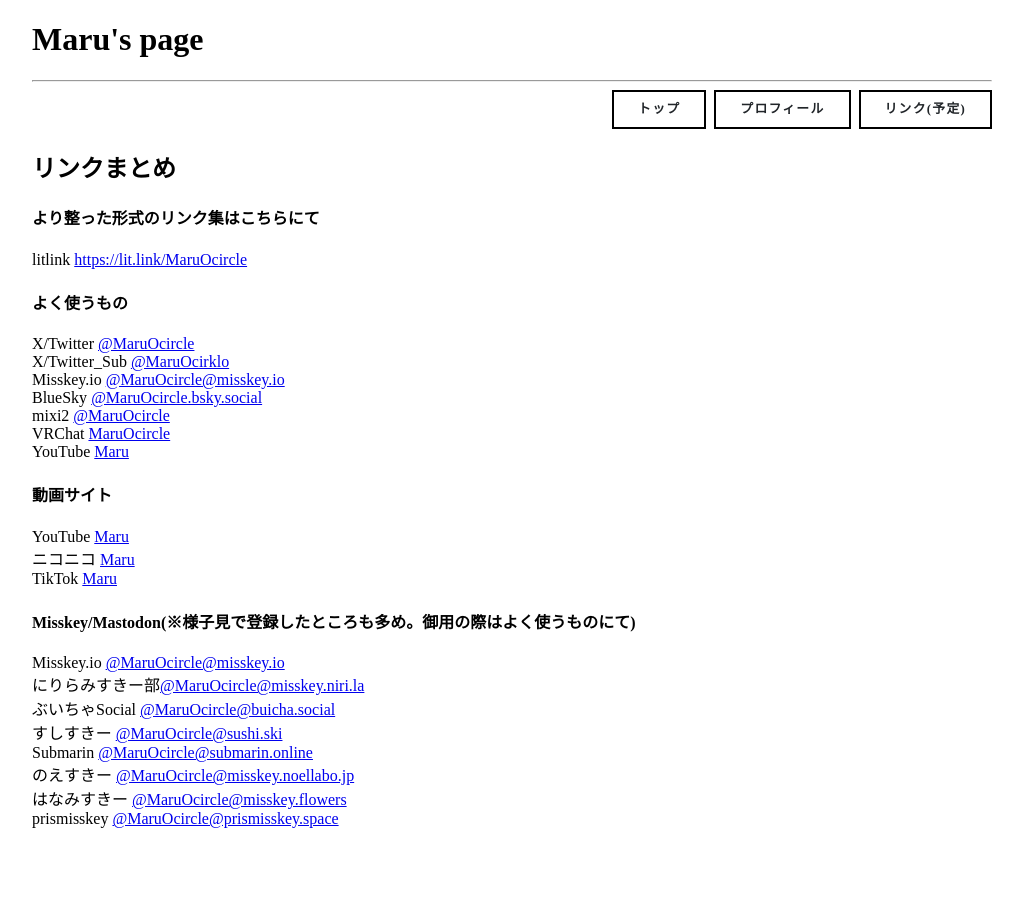
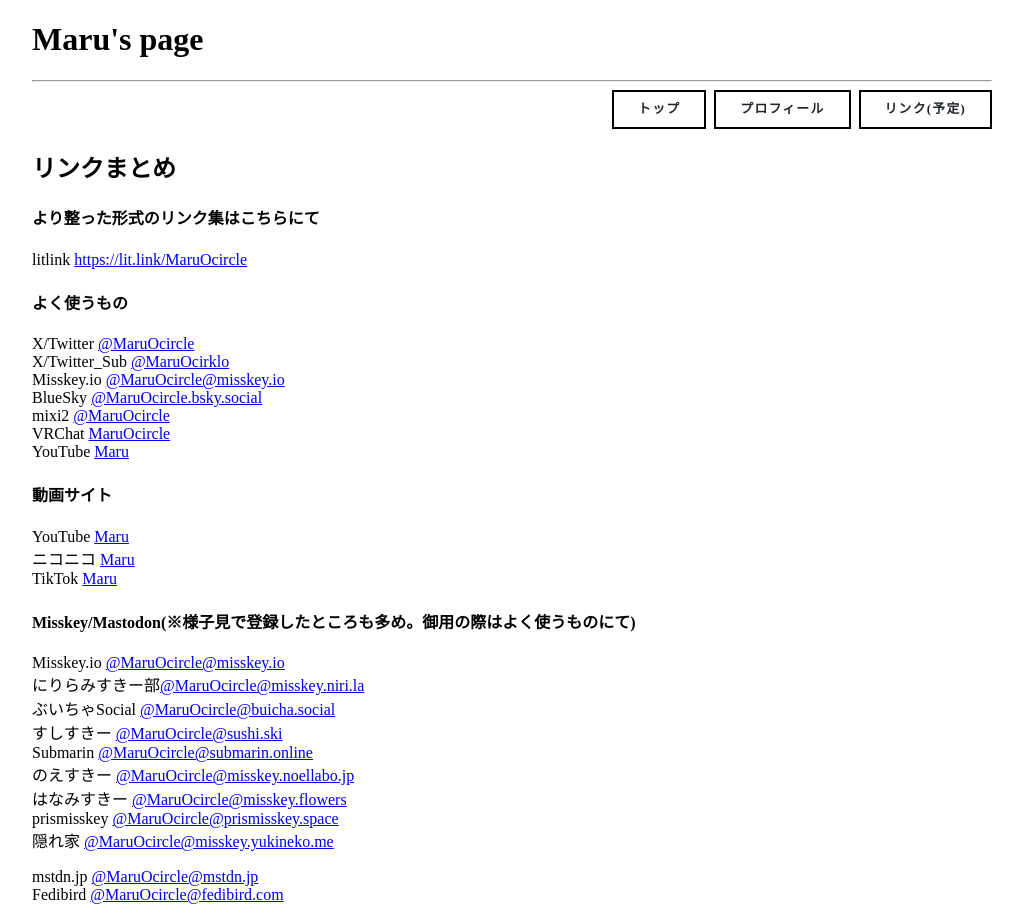
Before and after one commit to MaruOcircle/MaruOcircle.github.io, a Jekyll site: the page built from links.md, in a window 1280 px wide. Shown: the whole page, without its empty margins (128-1151 px from the left). Built offline with Jekyll 4.4.1, drawn with Linux system fonts in a browser that asks for light colours.

Commit message:
Update links.md

```diff
--- a/links.md
+++ b/links.md
@@ -31,3 +31,7 @@ Submarin [@MaruOcircle@submarin.online](https://submarin.online/@MaruOcircle) <b
 のえすきー [@MaruOcircle@misskey.noellabo.jp](https://misskey.noellabo.jp/@MaruOcircle) <br>
 はなみすきー [@MaruOcircle@misskey.flowers](https://misskey.flowers/@MaruOcircle) <br>
 prismisskey [@MaruOcircle@prismisskey.space](https://prismisskey.space/@MaruOcircle) <br>
+隠れ家 [@MaruOcircle@misskey.yukineko.me](https://misskey.yukineko.me/@MaruOcircle) <br>
+
+mstdn.jp [@MaruOcircle@mstdn.jp](https://mstdn.jp/@MaruOcircle) <br>
+Fedibird [@MaruOcircle@fedibird.com](https://fedibird.com/web/accounts/108194791031388938/about#) <br>
```
